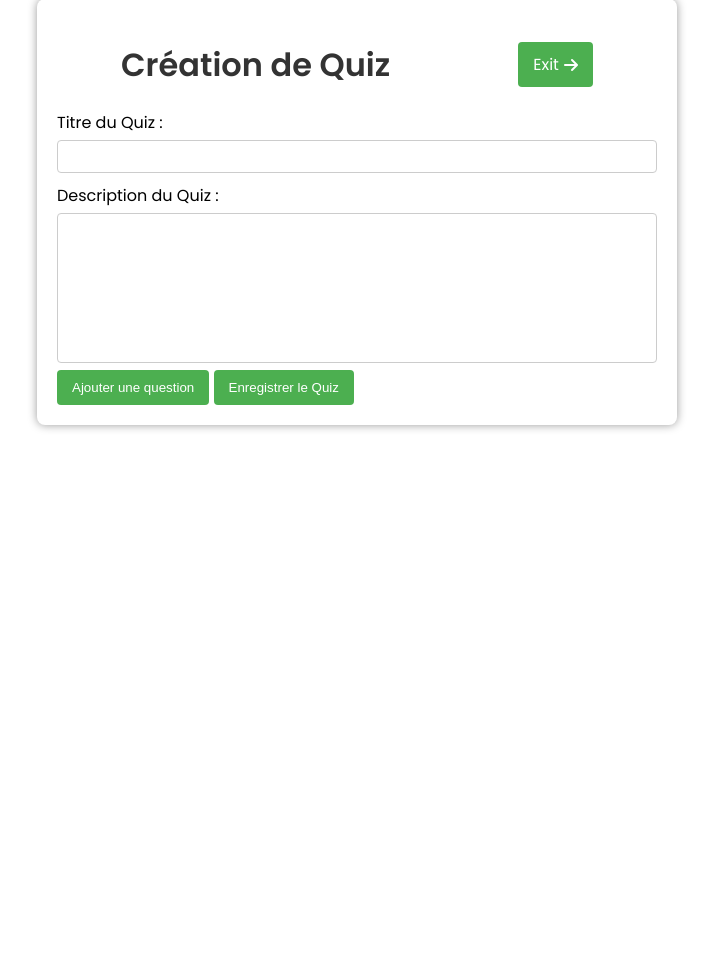
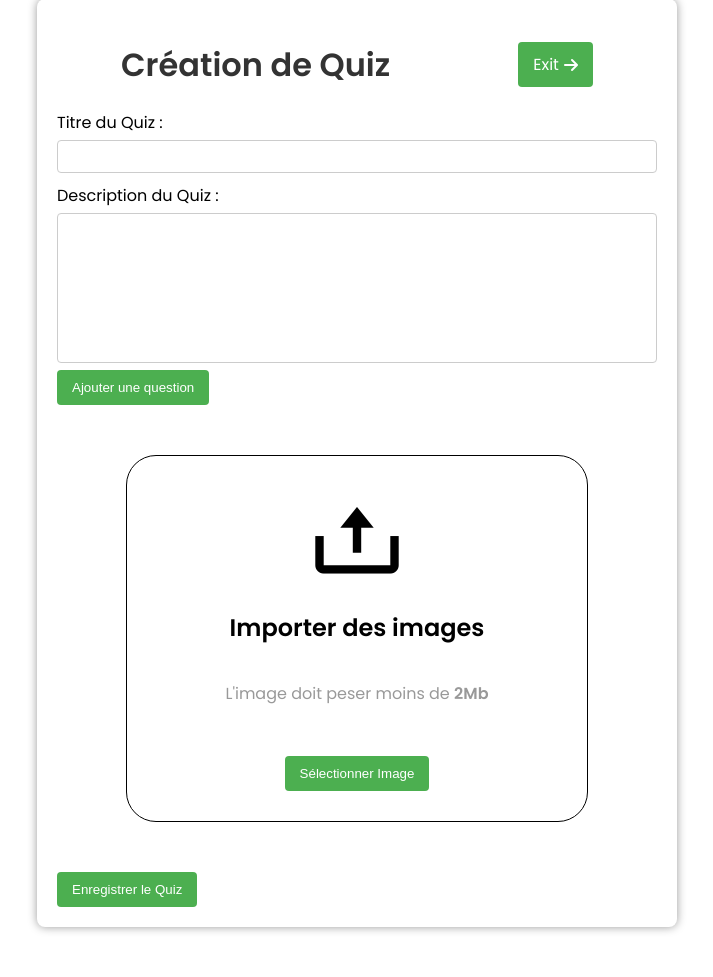
Before and after one commit to redt974/Projet-Quizzeo, a PHP site: page /quiz.php in a window 1280 px wide. Shown: the part 167-1144 px from the top of the page, without its empty margins (283-996 px from the left). Before the commit the page ends 597 px from the top, so only its background shows below. Run offline with PHP 8.4, Linux system fonts and the light colour scheme; the visitor is signed in with stand-in values (Sample User, id 1); some libraries are stand-ins or nearby versions.

Commit message:
feat : quiz image

```diff
--- a/quiz.php
+++ b/quiz.php
@@ -5,11 +5,79 @@
         // Collecte des données du formulaire
         $quizTitle = $_POST['quizTitle'];
         $quizDescription = $_POST['quizDescription'];
+
+            // Check if image file is selected
+            if(isset($_FILES["image"]["name"])) {
+                $target_dir = "uploads/"; // Directory where you want to store the uploaded images
+                $image_name = uniqid() . '_' . basename($_FILES["image"]["name"]); // Generate unique filename
+                $target_file = $target_dir . $image_name;
+
+                 // Vérifie si le fichier est une image réelle ou une fausse image
+    $check = getimagesize($_FILES["image"]["tmp_name"]);
+    if($check !== false) {
+        // Déplace le fichier téléchargé vers le répertoire cible
+        if (move_uploaded_file($_FILES["image"]["tmp_name"], $target_file)) {
+            echo "Le fichier ". htmlspecialchars(basename( $_FILES["image"]["name"])). " a été téléchargé avec succès.";
+        } else {
+            echo "Désolé, une erreur s'est produite lors du téléchargement de votre fichier.";
+        }
+    } else {
+        echo "Le fichier n'est pas une image.";
+    }
+
+
+        // Check if image file is a actual image or fake image
+        $check = getimagesize($_FILES["image"]["tmp_name"]);
+        if($check !== false) {
+            echo "File is an image - " . $check["mime"] . ".";
+            $uploadOk = 1;
+        } else {
+            echo "File is not an image.";
+            $uploadOk = 0;
+        }
+
+        // Check if file already exists
+        if (file_exists($target_file)) {
+            echo "Sorry, file already exists.";
+            $uploadOk = 0;
+        }
+
+        // Check file size
+        if ($_FILES["image"]["size"] > 500000) {
+            echo "Sorry, your file is too large.";
+            $uploadOk = 0;
+        }
+
+        // Allow only certain file formats
+        if($imageFileType != "jpg" && $imageFileType != "png" && $imageFileType != "jpeg"
+        && $imageFileType != "gif" ) {
+            echo "Sorry, only JPG, JPEG, PNG & GIF files are allowed.";
+            $uploadOk = 0;
+        }
+
+        // Check if $uploadOk is set to 0 by an error
+        if ($uploadOk == 0) {
+            echo "Sorry, your file was not uploaded.";
+        } else {
+            // If everything is ok, try to upload file
+            if (move_uploaded_file($_FILES["image"]["tmp_name"], $target_file)) {
+                echo "The file ". basename( $_FILES["image"]["name"]). " has been uploaded.";
+            } else {
+                echo "Sorry, there was an error uploading your file.";
+            }
+        }
+        $image = $target_file;
+    } else {
+        $image = '';
+    }
+
+
+
         $id = $_SESSION['id'];
 
         // Insertion dans le fichier user_quiz.csv
         $userQuizFile = 'user_quiz.csv';
-        $userQuizData = [getNextQuizId($userQuizFile), $id, $quizTitle, $quizDescription, "url_image", "en cours", "active"];
+        $userQuizData = [getNextQuizId($userQuizFile), $id, $quizTitle, $quizDescription, $image, "en cours", "active"];
         insertIntoCSV($userQuizFile, $userQuizData);
 
         // Obtention de l'ID du dernier quiz inséré
@@ -85,6 +153,7 @@
     <meta name="viewport" content="width=device-width, initial-scale=1.0">
     <title>Création de Quiz</title>
     <script defer src="https://kit.fontawesome.com/b32d44622b.js" crossorigin="anonymous"></script>
+    <link href='https://unpkg.com/boxicons@2.1.4/css/boxicons.min.css' rel='stylesheet'>
     <link rel="icon" href='./assets/quizzeo.ico' />
     <link rel="stylesheet" href="./style/quiz.css">
 </head>
@@ -96,7 +165,7 @@
             header('location: index.php');
         }
     ?>
-    <form action="quiz.php" method="post">
+<form action="quiz.php" method="post" enctype="multipart/form-data">
     <div class='quiz-titre'>
         <h1>Création de Quiz</h1>
         <a href='./index.php'>
@@ -117,9 +186,23 @@
             echo '<button type="button" onclick="addQuestionWithFreeResponse()">Ajouter une question avec une réponse libre</button>';
         }
     ?>
+    <div class="container-img">
+        <!-- Hidden file input -->
+        <input type="file" name="image" id="file" style="display: none;">
+
+        <div class="img-area">
+            <i class='bx bx-upload icon'></i>
+            <h2>Importer des images</h2>
+            <p>L'image doit peser moins de <span>2Mb</span></p>
+        </div>
+        <!-- Button to trigger file input -->
+        <button type="button" class="select-image" onclick="document.getElementById('image').click();">Sélectionner Image</button>
+    </div>
 
     <button type="submit">Enregistrer le Quiz</button>
 </form>
+
+    <script defer src="./script/script.js"></script>
 
     <script>
         // Fonction pour ajouter une nouvelle question
--- /dev/null
+++ b/script/script.js
@@ -0,0 +1,27 @@
+const selectImage = document.querySelector('.select-image');
+const inputFile = document.querySelector('#file');
+const imgArea = document.querySelector('.img-area');
+
+selectImage.addEventListener('click', function () {
+	inputFile.click();
+})
+
+inputFile.addEventListener('change', function () {
+	const image = this.files[0]
+	if(image.size < 2000000) {
+		const reader = new FileReader();
+		reader.onload = ()=> {
+			const allImg = imgArea.querySelectorAll('img');
+			allImg.forEach(item=> item.remove());
+			const imgUrl = reader.result;
+			const img = document.createElement('img');
+			img.src = imgUrl;
+			imgArea.appendChild(img);
+			imgArea.classList.add('active');
+			imgArea.dataset.img = image.name;
+		}
+		reader.readAsDataURL(image);
+	} else {
+		alert("Image size more than 2MB");
+	}
+})
--- a/style/quiz.css
+++ b/style/quiz.css
@@ -84,3 +84,83 @@ button:hover {
 .container-answer form {
     margin-bottom: 5px;
 }
+
+.container-img {
+	max-width: 400px;
+	width: 100%;
+	background: #fff;
+	padding: 30px;
+	border-radius: 30px;
+    border: 1px solid black;
+    display: flex;
+    align-items: center;
+    flex-direction: column;
+    margin: 50px auto;
+}
+.img-area {
+	position: relative;
+	width: 100%;
+	height: 240px;
+	background: var(--grey);
+	margin-bottom: 30px;
+	border-radius: 15px;
+	overflow: hidden;
+	display: flex;
+	justify-content: center;
+	align-items: center;
+	flex-direction: column;
+}
+.img-area .icon {
+	font-size: 100px;
+}
+.img-area h3 {
+	font-size: 20px;
+	font-weight: 500;
+	margin-bottom: 6px;
+}
+.img-area p {
+	color: #999;
+}
+.img-area p span {
+	font-weight: 600;
+}
+.img-area img {
+	position: absolute;
+	top: 0;
+	left: 0;
+	width: 100%;
+	height: 100%;
+	object-fit: cover;
+	object-position: center;
+	z-index: 100;
+}
+.img-area::before {
+	content: attr(data-img);
+	position: absolute;
+	top: 0;
+	left: 0;
+	width: 100%;
+	height: 100%;
+	background: rgba(0, 0, 0, .5);
+	color: #fff;
+	font-weight: 500;
+	text-align: center;
+	display: flex;
+	justify-content: center;
+	align-items: center;
+	pointer-events: none;
+	opacity: 0;
+	transition: all .3s ease;
+	z-index: 200;
+}
+.img-area.active:hover::before {
+	opacity: 1;
+}
+.select-image {
+	display: flex;
+    align-items: center;
+
+}
+.select-image:hover {
+	background: var(--dark-blue);
+}
```
Lines whose indentation alone changed are shown as unchanged.
